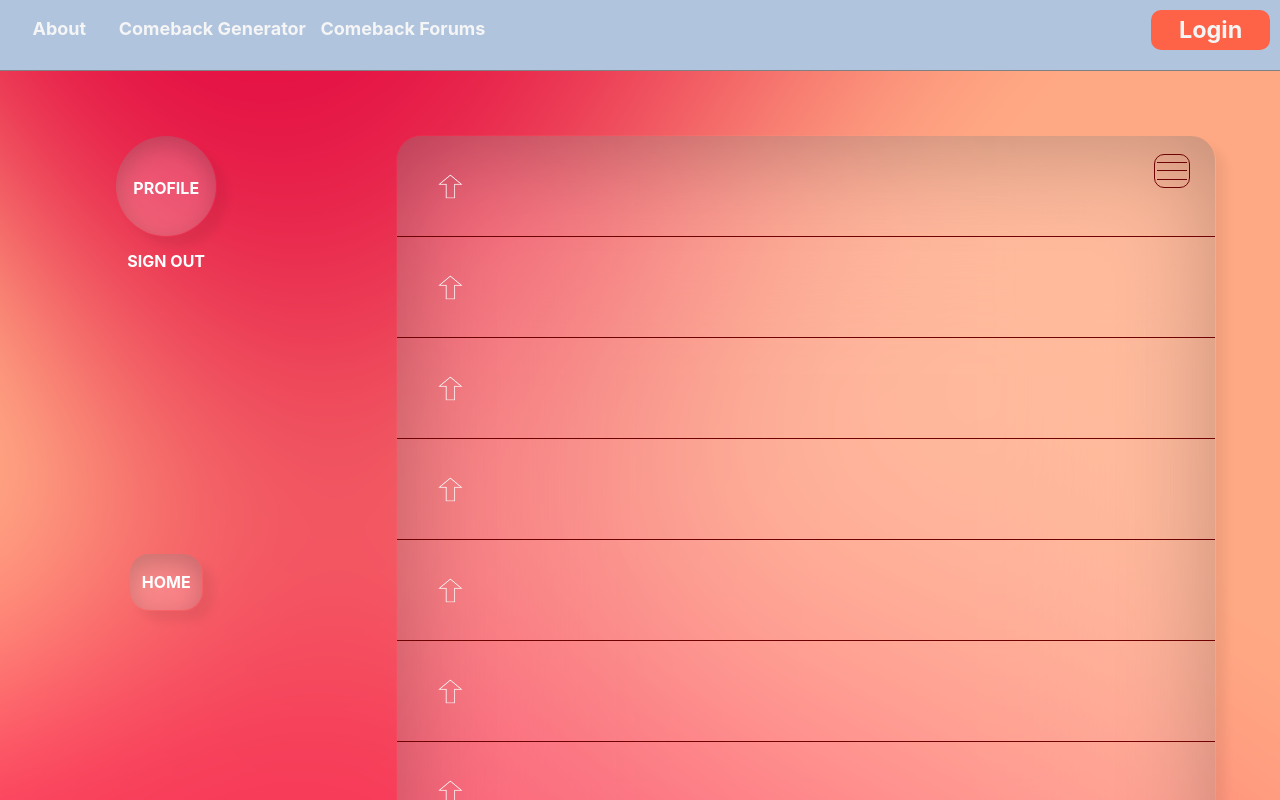
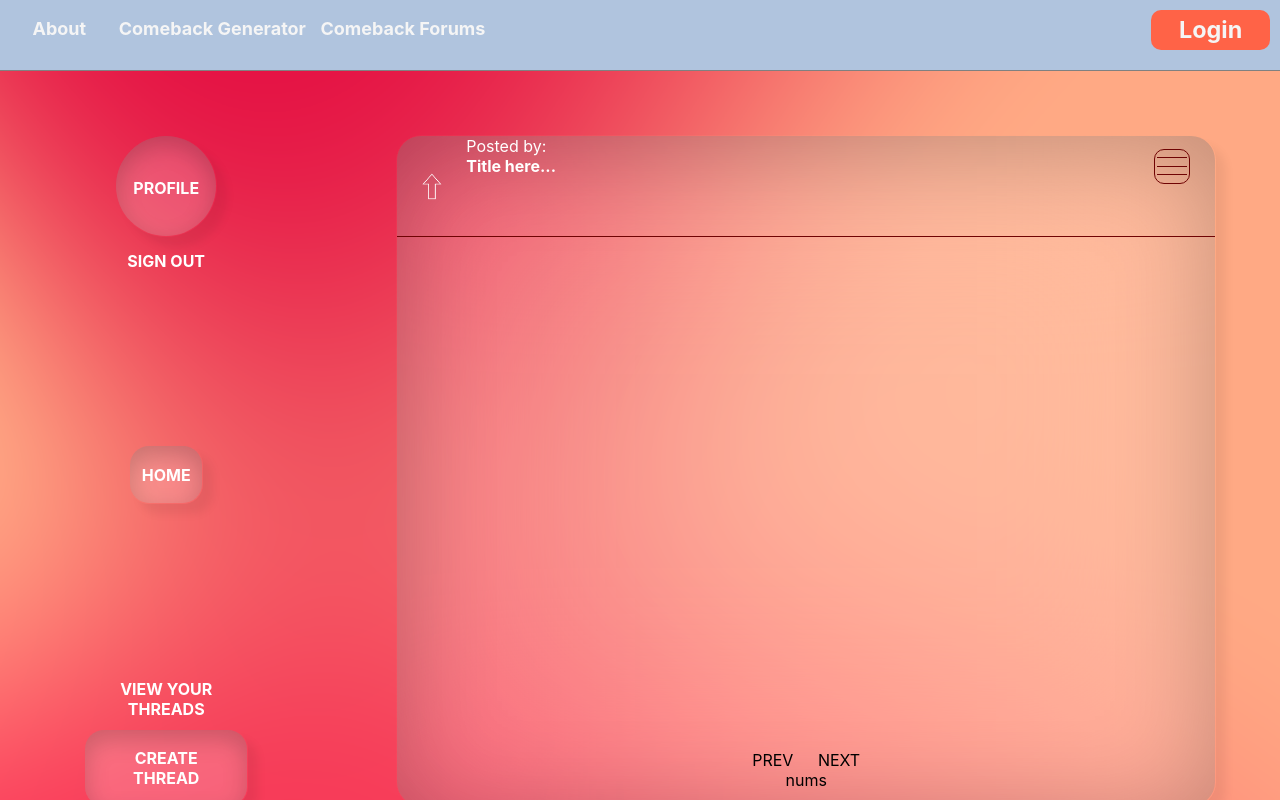
Before and after one commit to BustosAndrew/Comeback-World, a React (Create React App) app in the folder comeback-world/: page /forums in a window 1280 px wide. Shown: the top 800 px of the page. Built offline with nearby package versions, Linux system fonts and the light colour scheme.

Commit message:
initial forums filter layout

```diff
--- a/comeback-world/src/comps/forums.jsx
+++ b/comeback-world/src/comps/forums.jsx
@@ -1,16 +1,19 @@
 import '../css/forums.css';
 import { Link } from 'react-router-dom';
+import { useState } from 'react';
 
-export const forums = () => {
+export const Forums = () => {
+    const [openPopup, setOpenPopup] = useState(false);
+
     return (
-        <div className="container">
+        <div className="forums-container">
             <div className="menu">
-                <Link id="view-profile" className="forum-link">
+                <Link id="view-profile" className="forum-link" to="/user-prof">
                     <div className="forums-profile">
                         <p>PROFILE</p>
                     </div>
                 </Link>
-                <Link id="view-status" className="forum-link">
+                <Link id="view-status" className="forum-link" to="/user-status">
                     <p className="login-status">SIGN OUT</p>
                 </Link>
                 <Link className="forum-link" id="home-link" to="/">
@@ -18,12 +21,12 @@ export const forums = () => {
                         <p>HOME</p>
                     </div>
                 </Link>
-                <Link id="view-link" className="forum-link">
+                <Link id="view-link" className="forum-link" to="/user-threads">
                     <p className="view-threads">
                         VIEW YOUR<br></br>THREADS
                     </p>
                 </Link>
-                <Link id="create-link" className="forum-link">
+                <Link id="create-link" className="forum-link" to="/create">
                     <div className="forums-create">
                         <p>CREATE THREAD</p>
                     </div>
@@ -31,40 +34,34 @@ export const forums = () => {
             </div>
             <div className="thread-container">
                 <div className="threads">
-                    <div id="filter">
-                        <hr />
-                        <hr />
-                        <hr />
+                    <div
+                        id="filter"
+                        className={openPopup ? null : 'filter-closed'}
+                        onClick={() => setOpenPopup(!openPopup)}
+                    >
+                        <hr className={openPopup ? 'filter-hide' : null} />
+                        <hr className={openPopup ? 'filter-hide' : null} />
+                        <hr className={openPopup ? 'filter-hide' : null} />
+                        {openPopup ? (
+                            <div className="filter-opened">
+                                <span className="">&#10005;</span>
+                            </div>
+                        ) : null}
                     </div>
-                    <div id="first-thread" className="thrd">
-                        <img id="upvote" src="upvote.png" />
+                    <div className={openPopup ? 'filter-popup' : 'filter-hide'}>
+                        joe
                     </div>
                     <div className="thrd">
-                        <img id="upvote" src="upvote.png" />
-                    </div>
-                    <div className="thrd">
-                        <img id="upvote" src="upvote.png" />
-                    </div>
-                    <div className="thrd">
-                        <img id="upvote" src="upvote.png" />
-                    </div>
-                    <div className="thrd">
-                        <img id="upvote" src="upvote.png" />
-                    </div>
-                    <div className="thrd">
-                        <img id="upvote" src="upvote.png" />
-                    </div>
-                    <div className="thrd">
-                        <img id="upvote" src="upvote.png" />
-                    </div>
-                    <div className="thrd">
-                        <img id="upvote" src="upvote.png" />
+                        <img className="upvote" src="upvote.png" />
+                        <div className="thrd-content">
+                            <span>Posted by: </span>
+                            <p>Title here...</p>
+                        </div>
                     </div>
                 </div>
                 <div className="thread-nav">
-                    <span id="thread-prev">PREV&nbsp;&nbsp;&nbsp;&nbsp;</span>
+                    <span id="thread-prev">PREV</span>
                     <span id="thread-next">NEXT</span>
-                    <br />
                     <br />
                     <div id="thread-pgs">nums</div>
                 </div>
@@ -72,3 +69,7 @@ export const forums = () => {
         </div>
     );
 };
+
+// LoadNextPage()
+
+// LoadPreviousPage()
--- a/comeback-world/src/comps/main_router.jsx
+++ b/comeback-world/src/comps/main_router.jsx
@@ -5,7 +5,7 @@ import { signup as SignUp } from './signup';
 import Login from './login';
 import { error as Error } from './error';
 import { nav as Nav } from './nav';
-import { forums as Forums } from './forums';
+import { Forums as Forums } from './forums';
 import { BrowserRouter as Router, Route, Switch } from 'react-router-dom';
 
 export const main_router = () => {
--- a/comeback-world/src/css/forums.css
+++ b/comeback-world/src/css/forums.css
@@ -1,11 +1,11 @@
-.container {
+.forums-container {
   display: flex;
   flex-direction: row;
-  min-height: 50vh;
+  min-height: 100vh;
   background-image: url("../img/mesh-gradient.png");
   background-size: cover;
 }
-.container .menu {
+.forums-container .menu {
   margin: 5%;
   float: left;
   flex: 20%;
@@ -13,7 +13,7 @@
   flex-direction: column;
   justify-content: space-between;
 }
-.container .thread-container {
+.forums-container .thread-container {
   margin: 5%;
   float: right;
   flex: 80%;
@@ -25,7 +25,7 @@
   box-shadow: 10px 10px 10px rgba(0, 0, 0, 0.06), inset 0px 15px 100px rgba(0, 0, 0, 0.24);
   border-radius: 25px;
 }
-.container p {
+.forums-container p {
   color: white;
   font-weight: bolder;
 }
@@ -44,6 +44,23 @@
   border-bottom: solid 1px #6f0303;
 }
 
+.upvote {
+  margin: auto;
+  margin-left: 3%;
+  margin-right: 3%;
+  height: 27px;
+  width: auto;
+  flex: 2%;
+}
+
+.thrd-content {
+  flex: 98%;
+}
+.thrd-content span {
+  font-weight: normal;
+  color: white;
+}
+
 .threads {
   display: flex;
   flex-direction: column;
@@ -51,8 +68,23 @@
 
 .thread-nav {
   margin-top: auto;
-  padding: 1% 20%;
+  padding: 2% 20%;
   text-align: center;
+}
+
+#thread-prev {
+  display: inline-block;
+  margin-right: 5%;
+}
+#thread-prev:hover {
+  cursor: pointer;
+}
+
+#thread-next {
+  display: inline;
+}
+#thread-next:hover {
+  cursor: pointer;
 }
 
 #thread-pgs {
@@ -66,10 +98,17 @@
   right: 3%;
   border: solid 1px #6f0303;
   border-radius: 10px;
+}
+#filter:hover {
+  cursor: pointer;
+}
+
+.filter-closed {
   padding: 0.5% 0.3%;
   padding-bottom: 0;
+  z-index: 2;
 }
-#filter hr {
+.filter-closed hr {
   margin-top: 10%;
   width: 30px;
   background-color: #6f0303;
@@ -78,11 +117,29 @@
   margin-bottom: 25%;
 }
 
-#upvote {
-  margin: auto;
-  margin-left: 5%;
-  height: 25px;
-  width: 25px;
+.filter-opened {
+  position: relative;
+  font-size: xx-large;
+  z-index: 3;
+}
+
+.filter-options {
+  z-index: 3;
+}
+
+.filter-hide {
+  display: none;
+}
+
+.filter-popup {
+  position: absolute;
+  top: 1%;
+  right: 2%;
+  width: 200px;
+  height: 100px;
+  background-color: white;
+  z-index: 2;
+  border-radius: 20px;
 }
 
 .forums-home {
--- a/comeback-world/src/scss/forums.scss
+++ b/comeback-world/src/scss/forums.scss
@@ -1,7 +1,7 @@
-.container {
+.forums-container {
     display: flex;
     flex-direction: row;
-    min-height: 50vh;
+    min-height: 100vh;
     background-image: url('../img/mesh-gradient.png');
     background-size: cover;
     .menu {
@@ -46,6 +46,23 @@
     border-bottom: solid 1px #6f0303;
 }
 
+.upvote {
+    margin: auto;
+    margin-left: 3%;
+    margin-right: 3%;
+    height: 27px;
+    width: auto;
+    flex: 2%;
+}
+
+.thrd-content {
+    flex: 98%;
+    span {
+        font-weight: normal;
+        color: white;
+    }
+}
+
 .threads {
     display: flex;
     flex-direction: column;
@@ -53,14 +70,23 @@
 
 .thread-nav {
     margin-top: auto;
-    padding: 1% 20%;
+    padding: 2% 20%;
     text-align: center;
 }
 
 #thread-prev {
+    display: inline-block;
+    &:hover {
+        cursor: pointer;
+    }
+    margin-right: 5%;
 }
 
 #thread-next {
+    display: inline;
+    &:hover {
+        cursor: pointer;
+    }
 }
 
 #thread-pgs {
@@ -74,8 +100,16 @@
     right: 3%;
     border: solid 1px #6f0303;
     border-radius: 10px;
+
+    &:hover {
+        cursor: pointer;
+    }
+}
+
+.filter-closed {
     padding: 0.5% 0.3%;
     padding-bottom: 0;
+    z-index: 2;
     hr {
         margin-top: 10%;
         width: 30px;
@@ -86,11 +120,29 @@
     }
 }
 
-#upvote {
-    margin: auto;
-    margin-left: 5%;
-    height: 25px;
-    width: 25px;
+.filter-opened {
+    position: relative;
+    font-size: xx-large;
+    z-index: 3;
+}
+
+.filter-options {
+    z-index: 3;
+}
+
+.filter-hide {
+    display: none;
+}
+
+.filter-popup {
+    position: absolute;
+    top: 1%;
+    right: 2%;
+    width: 200px;
+    height: 100px;
+    background-color: white;
+    z-index: 2;
+    border-radius: 20px;
 }
 
 .forums-home {
```
Also changed, not shown: 2 other files (tests, documents, lock files or other folders).
